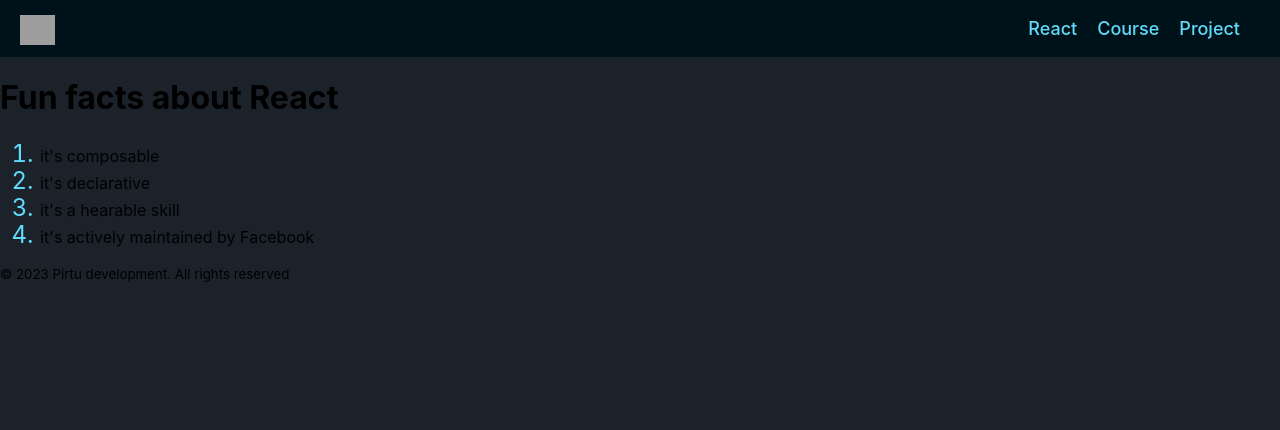
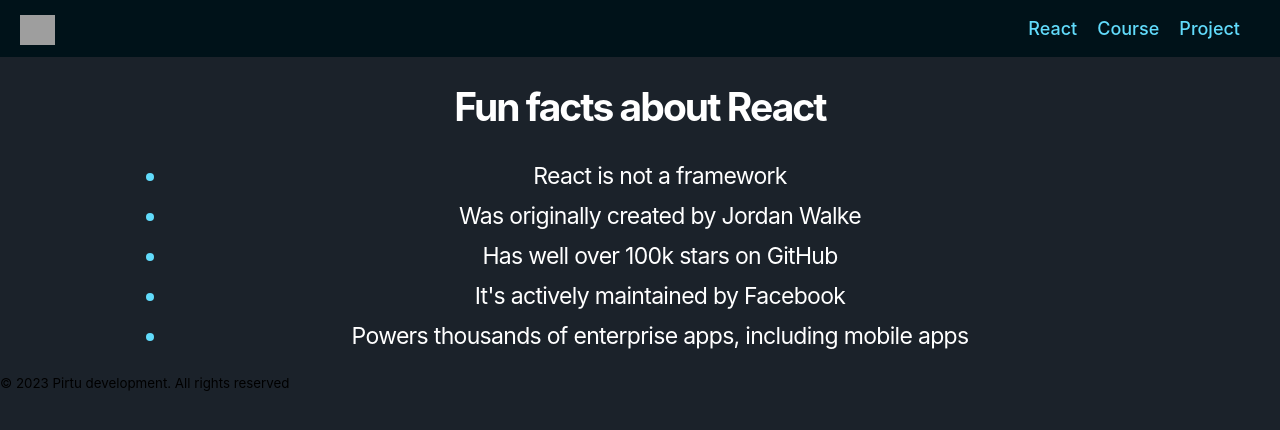
Before and after one commit to MaryPirtu/react-fun-facts, a React (Create React App) app: page / in a window 1280 px wide. Shown: the top 430 px of the page. Built offline with nearby package versions, Linux system fonts and the light colour scheme; grey boxes are pictures that could not be loaded.

Commit message:
Style MainContent Component

```diff
--- a/src/MainContent.jsx
+++ b/src/MainContent.jsx
@@ -2,14 +2,15 @@
 
 export default function MainContent() {
     return (
-        <div>
+        <div className="main-content">
             <h1>Fun facts about React</h1>
-            <ol>
-                <li>it's composable</li>
-                <li>it's declarative </li>
-                <li>it's a hearable skill</li>
-                <li>it's actively maintained by Facebook</li>
-            </ol>
+            <ul>
+                <li>React is not a framework</li>
+                <li>Was originally created by Jordan Walke</li>
+                <li>Has well over 100k stars on GitHub</li>
+                <li>It's actively maintained by Facebook</li>
+                <li>Powers thousands of enterprise apps, including mobile apps</li>
+            </ul>
         </div>
     )
 }
```
